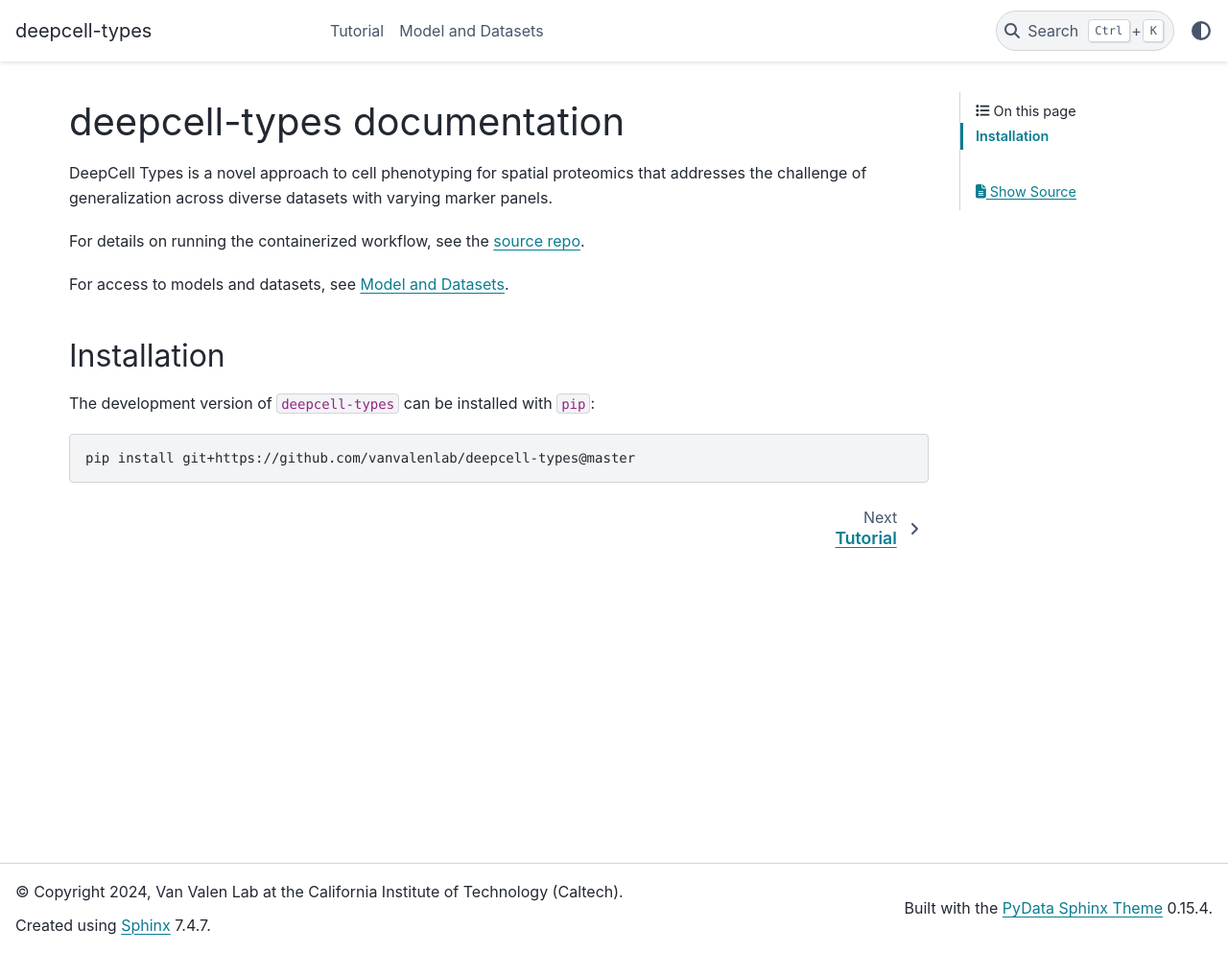
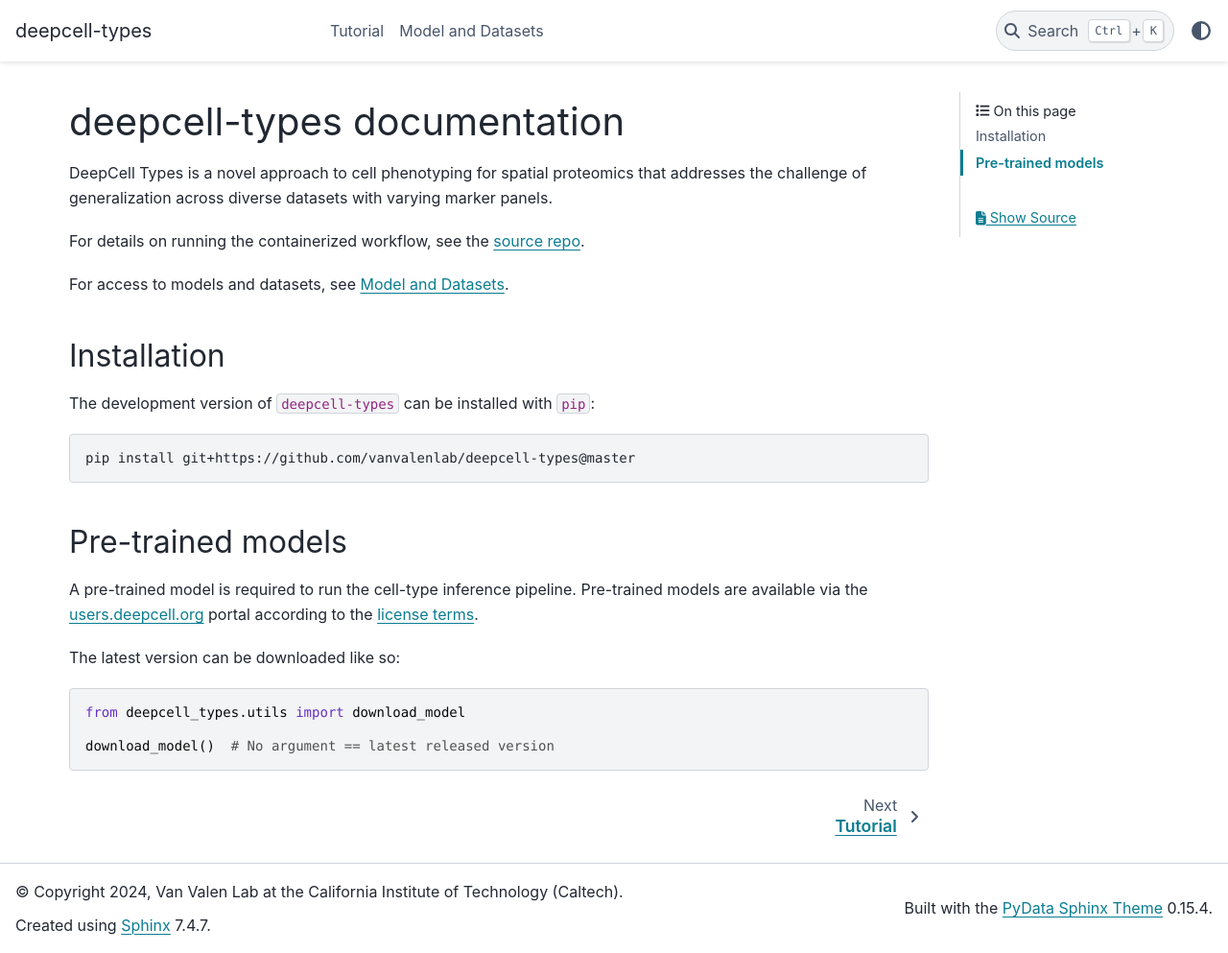
Before and after one commit to vanvalenlab/deepcell-types, a Sphinx documentation site: the page built from docs/index.md, in a window 1280 px wide and 993 px high. Shown: the whole window at 96% size. Built offline with Sphinx 7.4.7 and the PyData theme 0.15.4, drawn with Linux system fonts in a browser that asks for light colours.

Commit message:
Update README and docs landing page (#24)
* Minor touchups to formatting and text, fix links.

* Rm demo dir in favor of tutorial.

* Update README with setup/running instructions.

* Update docs landing page with more info on setup.

* Add info about specific pre-trained model versions.

````diff
--- a/docs/index.md
+++ b/docs/index.md
@@ -17,6 +17,20 @@ The development version of `deepcell-types` can be installed with `pip`:
 pip install git+https://github.com/vanvalenlab/deepcell-types@master
 ```
 
+## Pre-trained models
+
+A pre-trained model is required to run the cell-type inference pipeline.
+Pre-trained models are available via the [users.deepcell.org][dc_org] portal
+according to the [license terms][license].
+
+The latest version can be downloaded like so:
+
+```python
+from deepcell_types.utils import download_model
+
+download_model()  # No argument == latest released version
+```
+
 ```{toctree}
 ---
 maxdepth: 1
@@ -27,3 +41,5 @@ site/API-key
 ```
 
 [github]: https://github.com/vanvalenlab/deepcell-types
+[dc_org]: https://vanvalenlab.github.io/deepcell-types/site/API-key.html#
+[license]: https://github.com/vanvalenlab/deepcell-types/blob/master/LICENSE
````
Also changed, not shown: README.md (+26 -3 lines), docs/site/API-key.md (+9 -0 lines), 1 other file.
